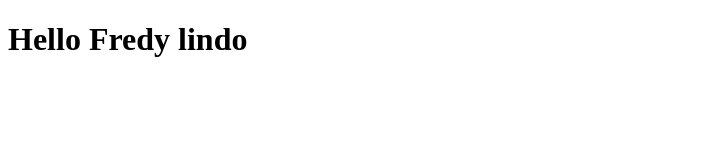
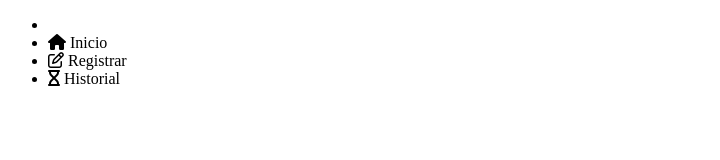
Before and after one commit to DevSmallBusiness/parking-electron-app, an Electron app: page src/views/index.html in a window 720 px wide. Drawn offline with Linux system fonts and the light colour scheme.

Commit message:
add menu

```diff
--- a/src/views/index.html
+++ b/src/views/index.html
@@ -7,6 +7,38 @@
 		<title>Parking</title>
 	</head>
 	<body>
-		<h1>Hello Fredy lindo</h1>
+		<header>
+			<nav class="navbar__container">
+				<ul class="navbar__list">
+					<li class="navbar__item navbar__item--main">
+						<a class="navbar__link">
+							<span class="navbar__icon"><i></i></span>
+						</a>
+					</li>
+
+					<li class="navbar__item">
+						<a class="navbar__link">
+							<span class="navbar__icon"><i class="fas fa-home"></i></span>
+							<span class="navbar__text">Inicio</span>
+						</a>
+					</li>
+
+					<li class="navbar__item">
+						<a class="navbar__link">
+							<span class="navbar__icon"><i class="fa fa-pencil-square-o"></i></span>
+							<span class="navbar__text">Registrar</span>
+						</a>
+					</li>
+
+					<li class="navbar__item">
+						<a class="navbar__link">
+							<span class="navbar__icon"><i class="fas fa-hourglass"></i></span>
+							<span class="navbar__text">Historial</span>
+						</a>
+					</li>
+				</ul>
+			</nav>
+		</header>
+		<script src="https://kit.fontawesome.com/c8e4d183c2.js" crossorigin="anonymous"></script>
 	</body>
 </html>
```
Also changed, not shown: src/styles/styles.css (added), src/styles/styles.scss (added), 1 other file.
